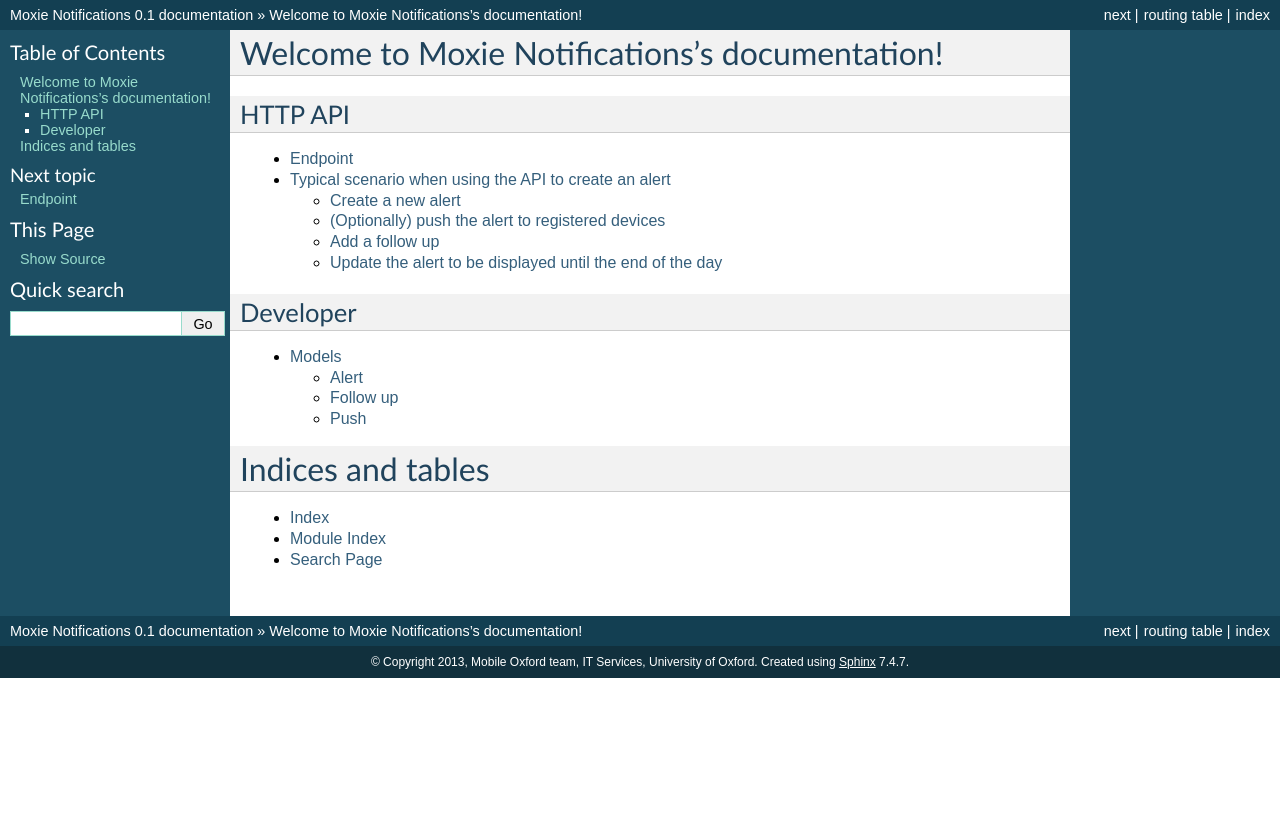
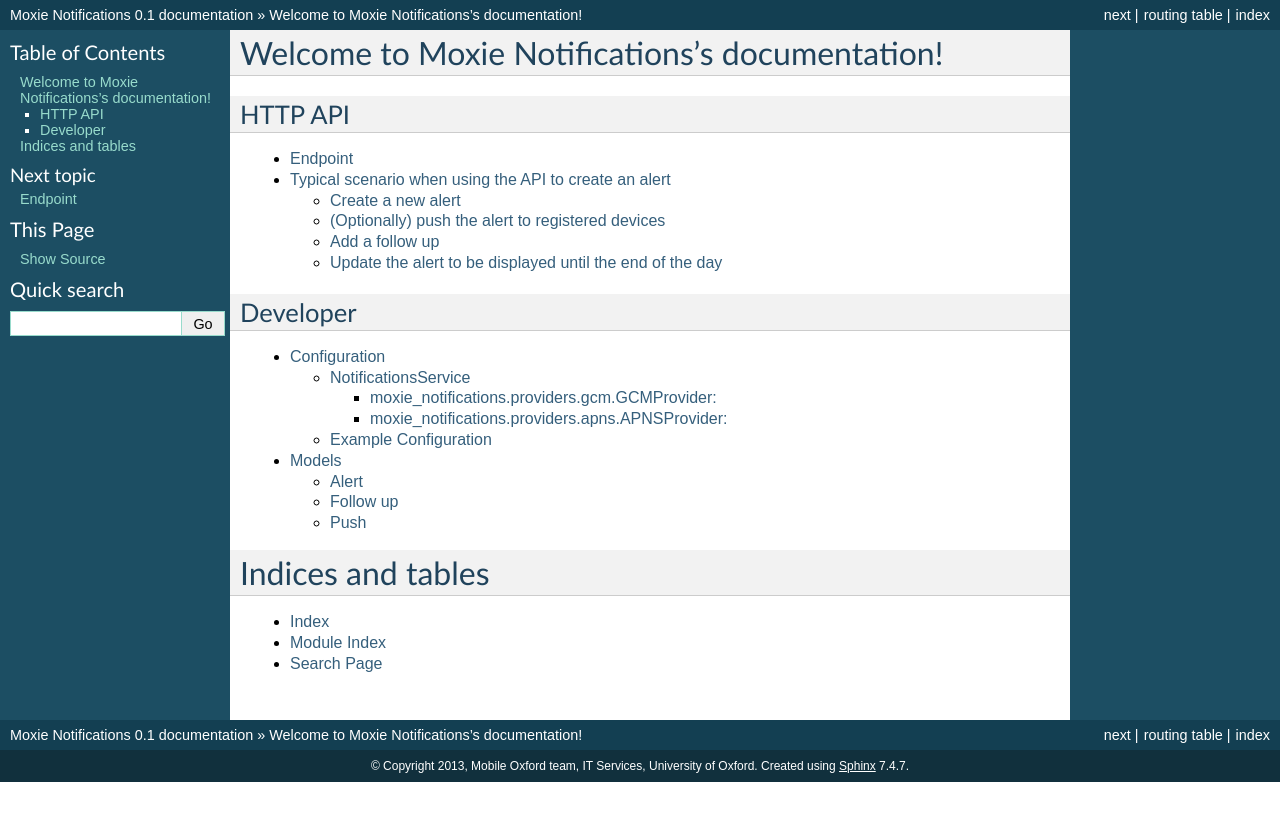
Before and after one commit to ox-it/moxie-notifications, a Sphinx documentation site: the page built from docs/source/index.rst, in a window 1280 px wide. Shown: the top 821 px of the page. Built offline with Sphinx 7.4.7, drawn with Linux system fonts in a browser that asks for light colours; some of the changed lines change nothing that is shown.

Commit message:
Configuration docs

```diff
--- /dev/null
+++ b/docs/source/developer/configuration.rst
@@ -0,0 +1,48 @@
+Configuration
+=============
+
+NotificationsService
+--------------------
+
+There is no configuration required for the ``NotificationsService`` itself. Configuration is instead required for the individual providers themselves.
+
+moxie_notifications.providers.gcm.GCMProvider:
+^^^^^^^^^^^^^^^^^^^^^^^^^^^^^^^^^^^^^^^^^^^^^^
+
+api_key
+    API Key obtained from Google.
+
+url
+    (optional) URL to GCM Server.
+
+moxie_notifications.providers.apns.APNSProvider:
+^^^^^^^^^^^^^^^^^^^^^^^^^^^^^^^^^^^^^^^^^^^^^^^^
+
+address
+    Address to APNS server.
+
+cert_file
+    Path to the certificate file (PEM format) registered with APNS.
+
+key_file
+    (optional) Path to key in PEM format from file.
+
+passphrase
+    (optional) Passphrase for private key file.
+
+
+Example Configuration
+---------------------
+
+::
+
+    notifications:
+        NotificationsService:
+            providers:
+              moxie_notifications.providers.gcm.GCMProvider:
+                  api_key: 'APIKEY'
+              moxie_notifications.providers.apns.APNSProvider:
+                  address: 'push_sandbox'
+                  cert_file: '/srv/moxie/foo.pem'
+        KVService:
+            backend_uri: 'redis://localhost:6379/4'
--- a/docs/source/index.rst
+++ b/docs/source/index.rst
@@ -19,6 +19,7 @@
 
 .. toctree::
 
+    developer/configuration
     developer/models
 
 
```
